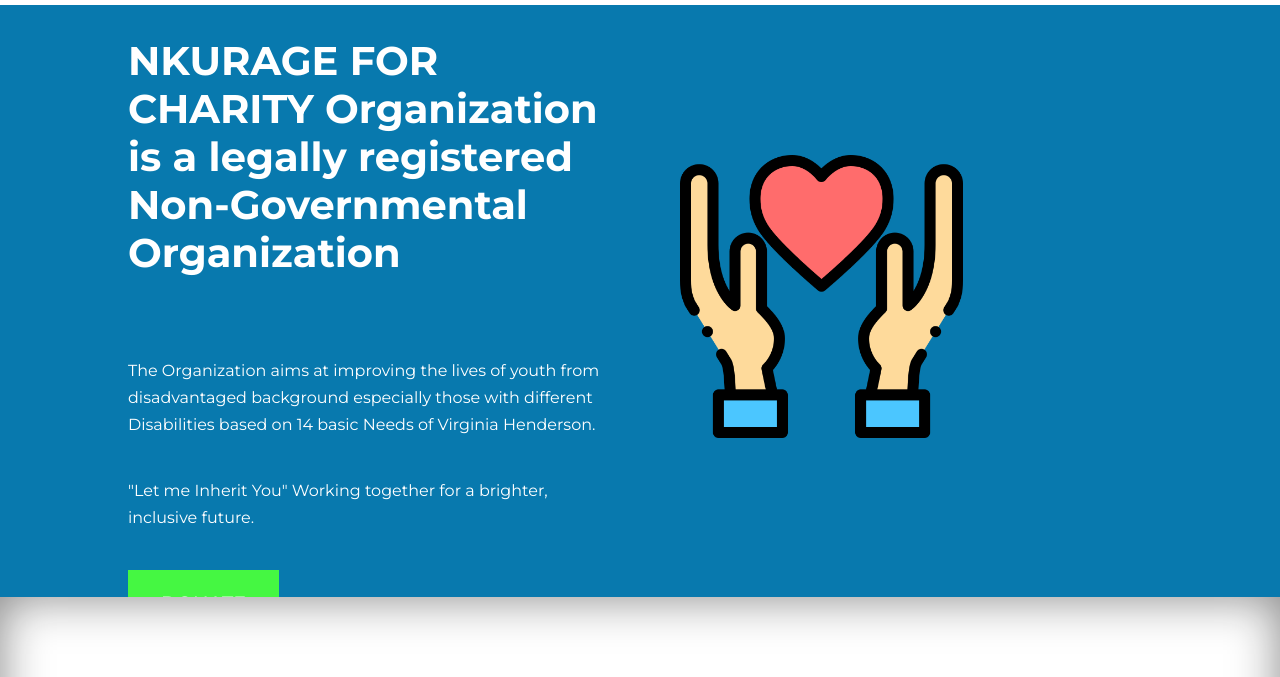
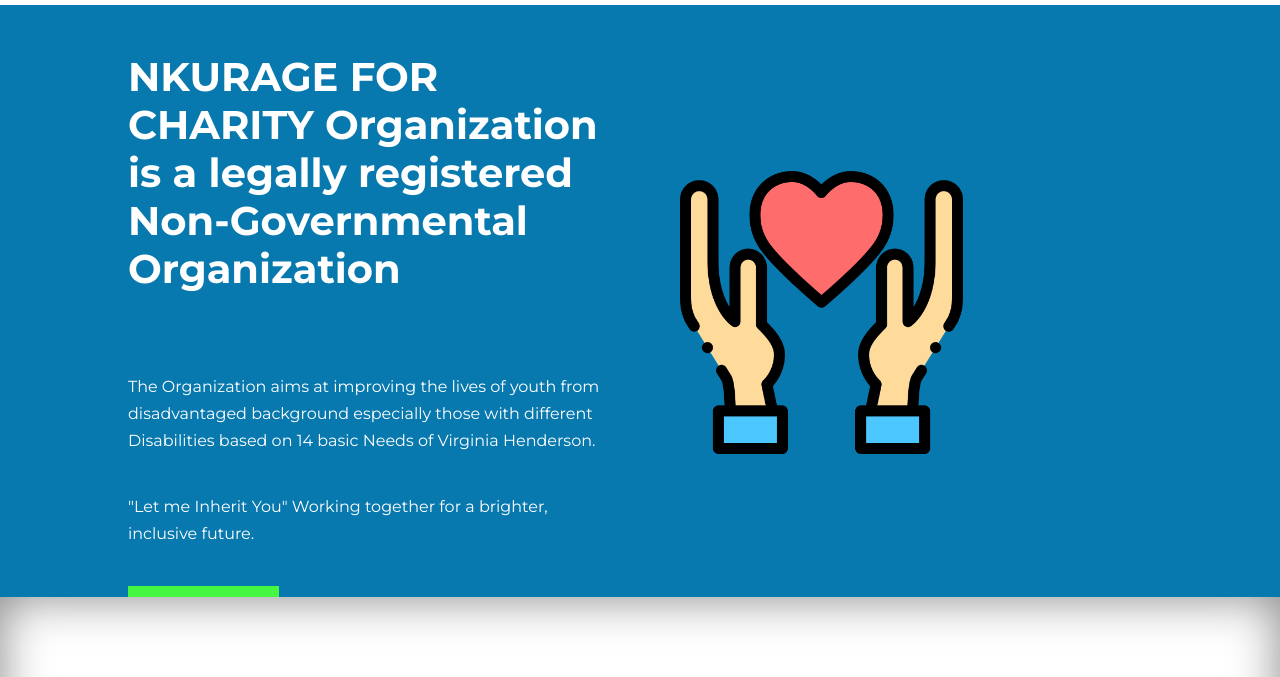
Before and after one commit to nkurage/nkurage, a plain HTML site: page index.html in a window 1280 px wide. Shown: the part 123-800 px from the top of the page. Drawn offline with nearby package versions, Linux system fonts and the light colour scheme.

Commit message:
Update style.css

```diff
--- a/style.css
+++ b/style.css
@@ -174,6 +174,8 @@ header {
 }
 
 .header__container {
+    margin-top: 1rem;
+    margin-button: 3rem;
     display: grid;
     grid-template-columns: 1fr 1fr;
     align-items: center;
```
